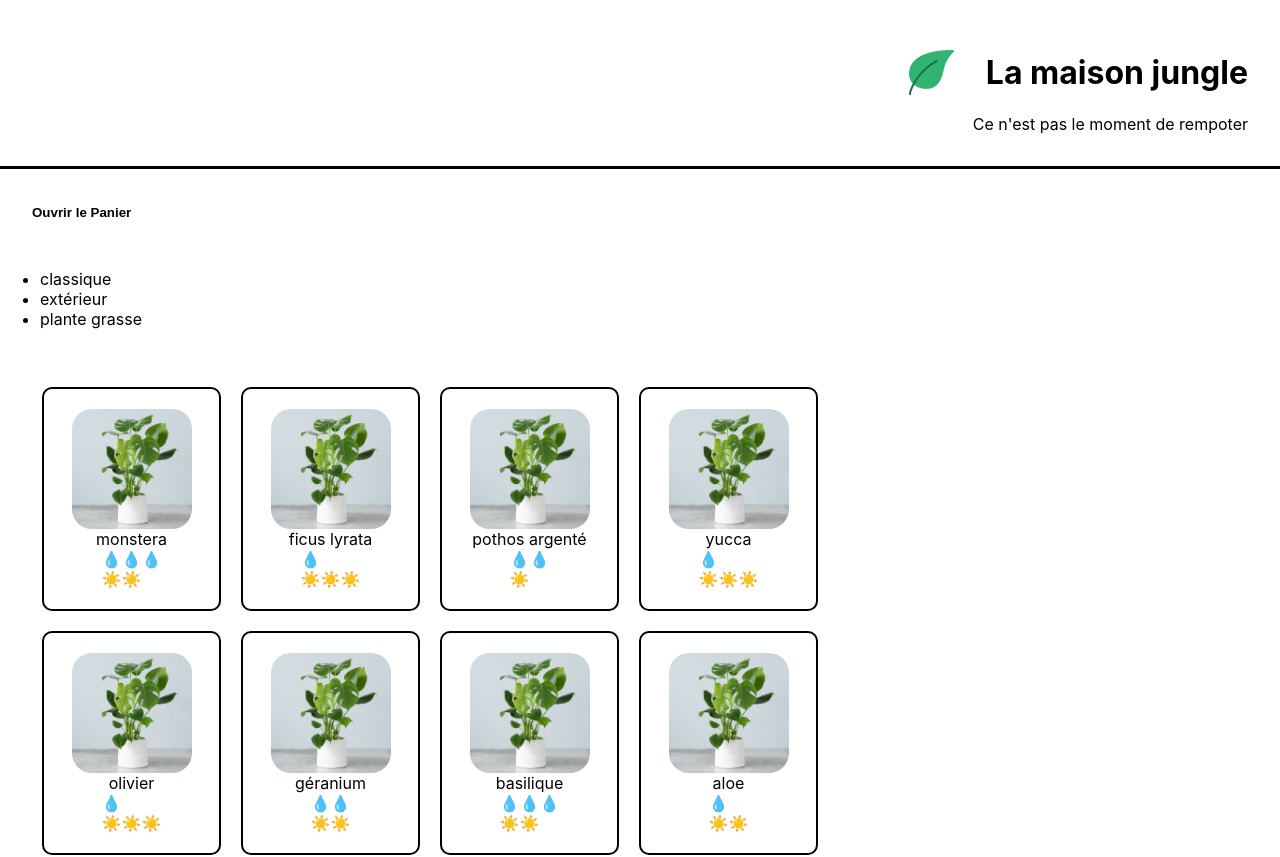
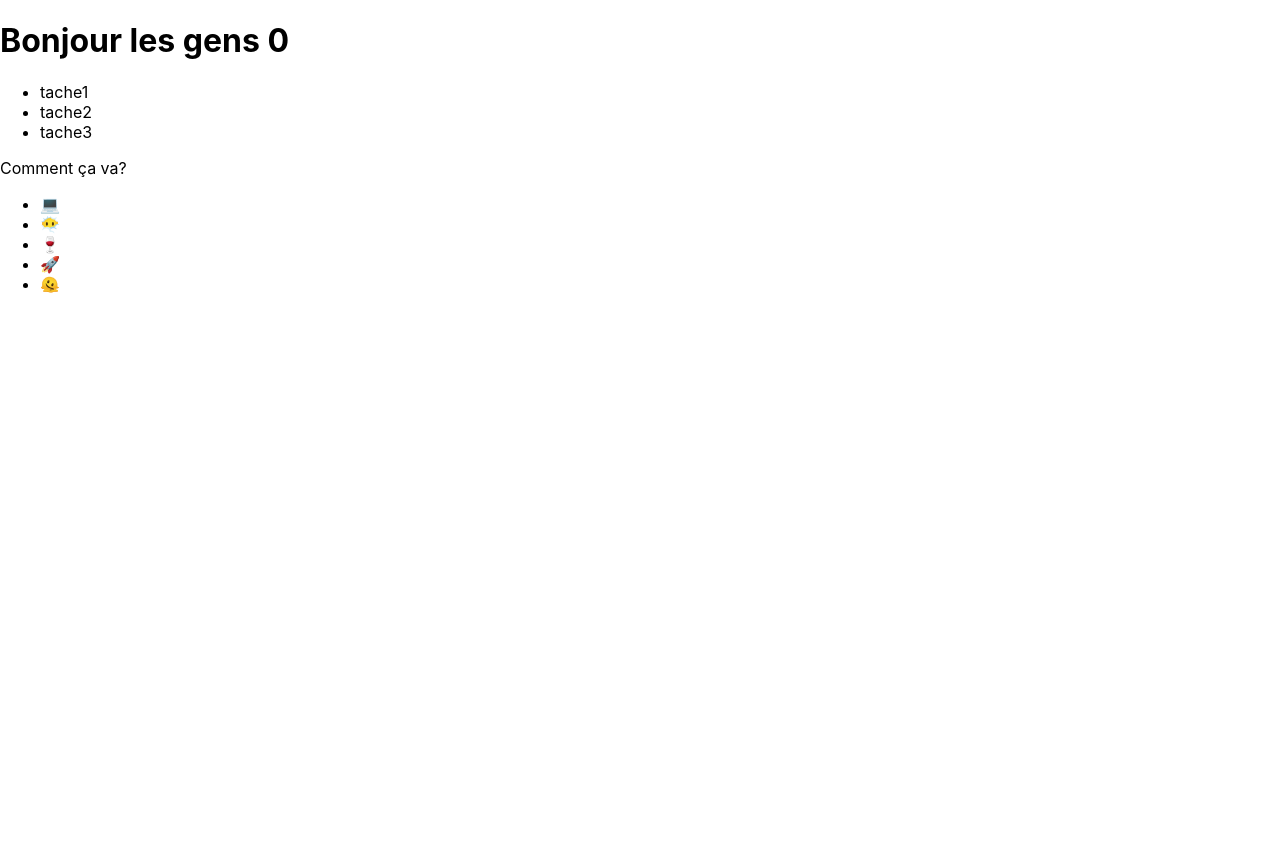
Before and after one commit to Mathieu-Warocquier/test-reals, a React (Create React App) app: page / in a window 1280 px wide. Shown: the top 857 px of the page. After the commit the page ends 800 px from the top, so only its background shows below. Built offline with nearby package versions, Linux system fonts and the light colour scheme.

Commit message:
test react début

```diff
--- a/src/components/App.js
+++ b/src/components/App.js
@@ -1,20 +1,35 @@
-// import logo from '../logo.svg';
+import logo from '../logo.svg';
 // import '../App.css';
+import { useState } from 'react'
 import Banner from './Banner'
 import Cart from './Cart'
 import ShoppingList from './ShoppingList'
-import QuestionForm from './QuestionForm'
+// import QuestionForm from './QuestionForm'
 import Footer from './Footer'
+import Test from './Test'
 
 function App() {
-    return <div>
-      <Banner />
-      <Cart />
-      <ShoppingList />
-      <QuestionForm />
-      <Footer />
-    </div>
 
+  return (
+    <Test />
+  )
+
+
+  // const [cart, updateCart] = useState([])
+
+  // return (
+  //     <div>
+  //         <Banner>
+  //             <img src={logo} alt='La maison jungle' className='lmj-logo' />
+  //             <h1 className='lmj-title'>La maison jungle</h1>
+  //         </Banner>
+  //         <div className='lmj-layout-inner'>
+  //             <Cart cart={cart} updateCart={updateCart} />
+  //             <ShoppingList cart={cart} updateCart={updateCart} />
+  //         </div>
+  //         <Footer />
+  //     </div>
+  // )
 }
 
 export default App
--- a/src/components/Cart.js
+++ b/src/components/Cart.js
@@ -1,9 +1,9 @@
 import '../styles/Cart.css'
 import { useState } from 'react'
 
-function Cart() {
+function Cart({ cart, updateCart }) {
   const monsteraPrice = 8
-  const [cart, updateCart] = useState(0)
+  // const [cart, updateCart] = useState(0)
   const [isOpen, setIsOpen] = useState(false)
   // const ivyPrice = 10
   // const flowerPrice = 15
@@ -12,8 +12,8 @@ function Cart() {
 			<button className='lmj-cart-toggle-button'
 				onClick={() => setIsOpen(false)}>Fermer</button>
 			<h2>Panier</h2>
-        <div>Monstera : {monsteraPrice}€</div>
-          <button onClick={() => updateCart(cart + 1)}>Ajouter</button>
+        {/* <div>Monstera : {monsteraPrice}€</div> */}
+          {/* <button onClick={() => updateCart(cart + 1)}>Ajouter</button> */}
           <h3>Total : {monsteraPrice * cart}€</h3>
           <button onClick={() => updateCart(0)}>Vider le panier</button>
     </div>
--- a/src/components/ShoppingList.js
+++ b/src/components/ShoppingList.js
@@ -3,7 +3,9 @@ import { plantList } from '../datas/plantList'
 import PlantItem from './PlantItem'
 import '../styles/ShoppingList.css'
 
-function ShoppingList() {
+function ShoppingList({ cart, updateCart }) {
+  // Petite précision : categories nous vient de la partie précédente pour récupérer toutes les catégories uniques de plantes.
+
   const categories = plantList.reduce(
 		(acc, plant) =>
 			acc.includes(plant.category) ? acc : acc.concat(plant.category),
@@ -11,7 +13,7 @@ function ShoppingList() {
 	)
 
   return (
-		<div>
+    <div className='lmj-shopping-list'>
         <ul>
           {categories.map((cat) => (
           <li key={cat}>{cat}</li>
@@ -19,13 +21,10 @@ function ShoppingList() {
         </ul>
         <ul className='lmj-plant-list'>
           {plantList.map(({ id, cover, name, water, light }) => (
-					<PlantItem
-						id={id}
-						cover={cover}
-						name={name}
-						water={water}
-						light={light}
-					/>
+            <div key={id}>
+              <PlantItem cover={cover} name={name} water={water} light={light} />
+              <button onClick={() => updateCart(cart + 1)}>Ajouter</button>
+            </div>
           ))}
         </ul>
     </div>
--- /dev/null
+++ b/src/components/Test.js
@@ -0,0 +1,30 @@
+import { render } from "@testing-library/react"
+
+let n = 0
+
+
+function Test() {
+  const items = ["tache1", "tache2", "tache3"]
+  const emojis = ["💻","😶‍🌫️","🍷","🚀","🫠"]
+  const lis = items.map((item, index) => <li key= {index}>{item}</li>)
+  const lisemojis = emojis.map((emoji, index) => <li key={index}>{emoji}</li>)
+  const title = <div>
+                  <h1>Bonjour les gens <span>{n}</span></h1>
+                  <ul>{lis}</ul>
+                  <p>Comment ça va?</p>
+                  <ul>{lisemojis}</ul>
+                </div>
+
+  return (
+    <div>{title}</div>
+  )
+}
+
+// window.setInterval(() => {
+//   n++
+//   Test()
+// },1000)
+
+
+
+export default Test
```
Lines whose indentation alone changed are shown as unchanged.
